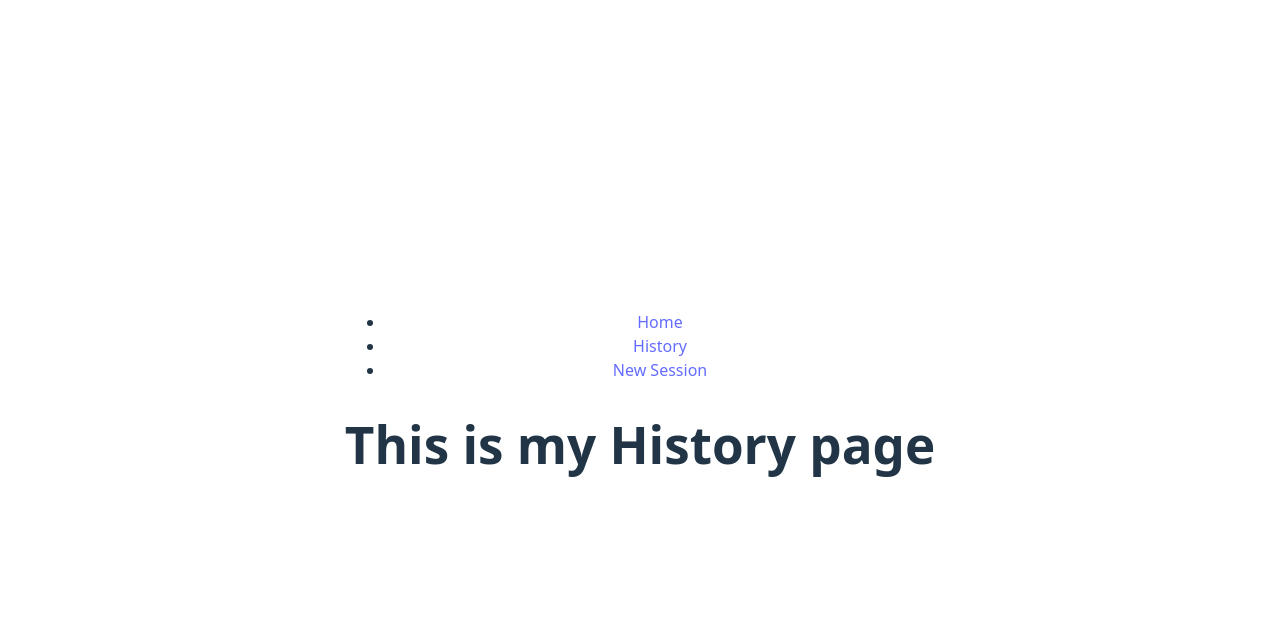
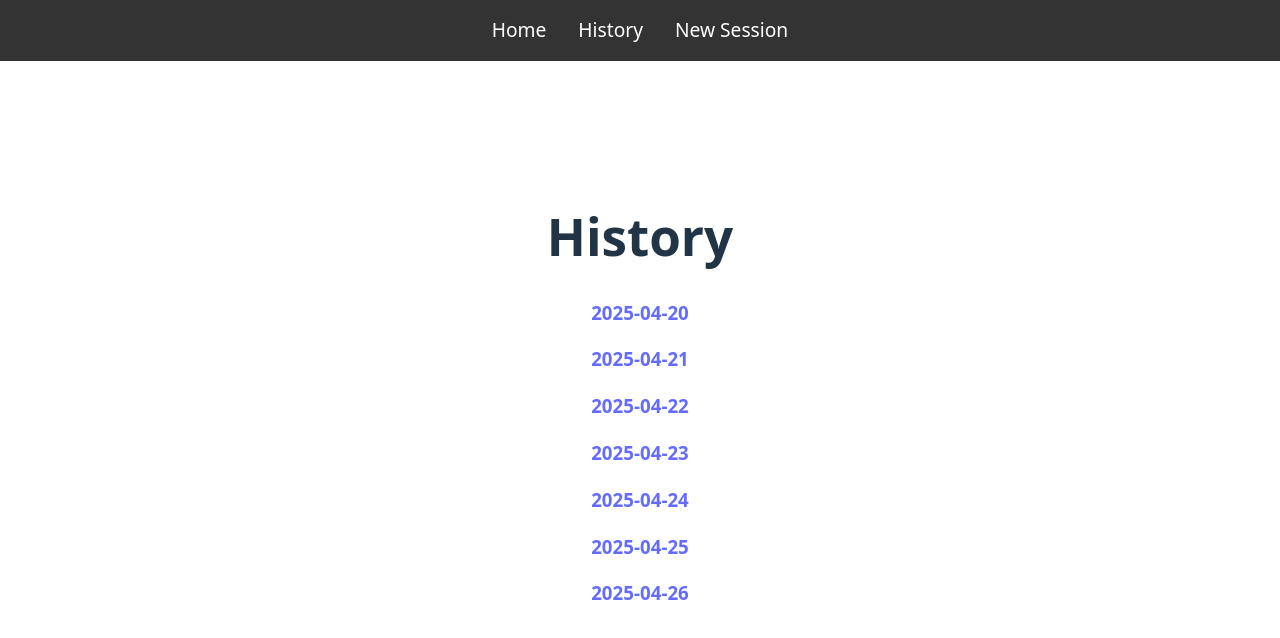
Before and after one commit to eva163x/piano-practice-tracker, a React (Vite) app in the folder front-end/: page /history in a window 1280 px wide. Shown: the top 638 px of the page. Built offline with nearby package versions, Linux system fonts and the light colour scheme.

Commit message:
fully working frontend

```diff
--- a/front-end/src/App.jsx
+++ b/front-end/src/App.jsx
@@ -8,10 +8,12 @@ import NewSession from './pages/NewSession';
 import History from './pages/History';
 import Layout from './Layout';
 import Session from './pages/Session';
+import NotFoundPage from './pages/NotFoundPage';
 
 const routes = [{
   path: '/',
   element: <Layout />,
+  errorElement: <NotFoundPage />, //what to do if URL not in routes
   children: [{
       path: '/', //what URL path
       element: <HomePage /> //what component to display
--- /dev/null
+++ b/front-end/src/NavBar.css
@@ -0,0 +1,30 @@
+nav {
+    background-color: #333;
+    padding: 1rem;
+    position: fixed;  /* <-- Fixed to the viewport */
+    top: 0;           /* <-- Top of the screen */
+    left: 0;          /* <-- Start from very left */
+    right: 0;         /* <-- Stretch to right */
+    z-index: 1000;    /* <-- Stay on top of everything */
+  }
+
+
+  nav ul {
+    list-style: none;
+    display: flex;
+    justify-content: center;
+    gap: 2rem;
+    margin: 0;
+    padding: 0;
+  }
+
+  nav a {
+    color: white;
+    text-decoration: none;
+    font-size: 1.2rem;
+    transition: color 0.3s ease;
+  }
+
+  nav a:hover {
+    color: #ffd700;
+  }
--- a/front-end/src/NavBar.jsx
+++ b/front-end/src/NavBar.jsx
@@ -1,4 +1,5 @@
 import {Link} from 'react-router-dom'
+import './NavBar.css'
 
 export default function NavBar() {
     return(
--- a/front-end/src/pages/History.jsx
+++ b/front-end/src/pages/History.jsx
@@ -1,6 +1,17 @@
+import sessions from '../sample-sessions';
+import {Link} from 'react-router-dom';
+
 export default function History() {
 
     return(
-        <h1>This is my History page</h1>
+        //react fragments are used so there is not just 1 top level element
+        <>
+        <h1>History</h1>
+        {sessions.map(s => (
+            <Link key={s.date} to={'/history/' + s.date}>
+                <h3>{s.date}</h3>
+            </Link>
+        ))}
+        </>
     );
 }
--- /dev/null
+++ b/front-end/src/pages/NotFoundPage.jsx
@@ -0,0 +1,8 @@
+export default function NotFoundPage() {
+    return(
+        <>
+        <h1>Page not found</h1>
+        <p>The link you followed here must be broken :/ </p>
+        </>
+    )
+}
```
